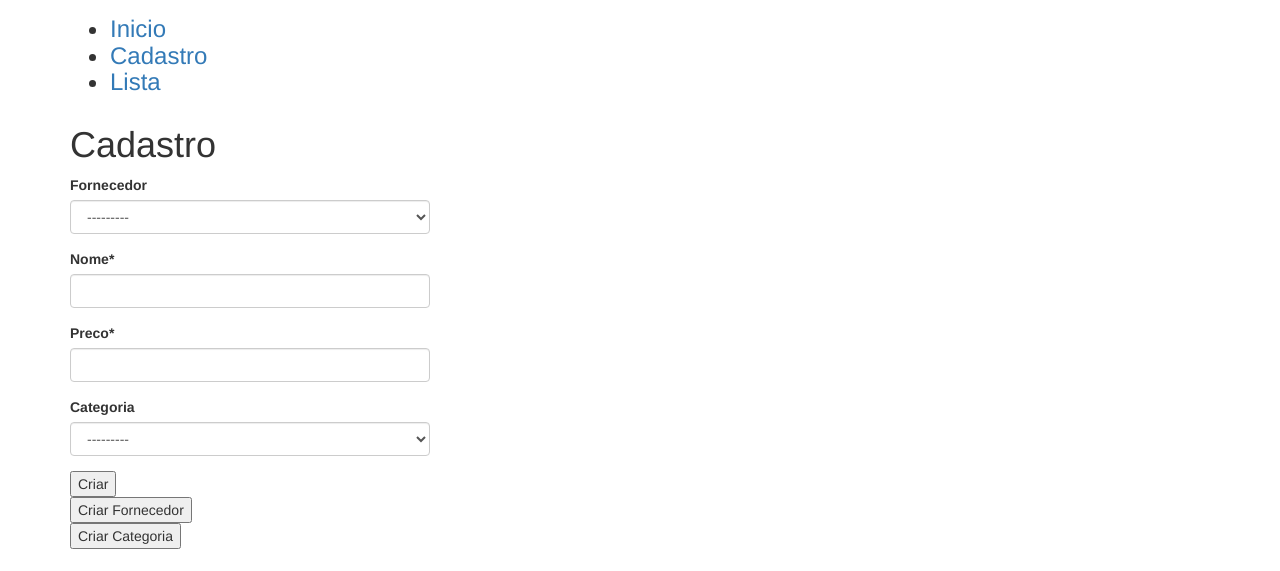
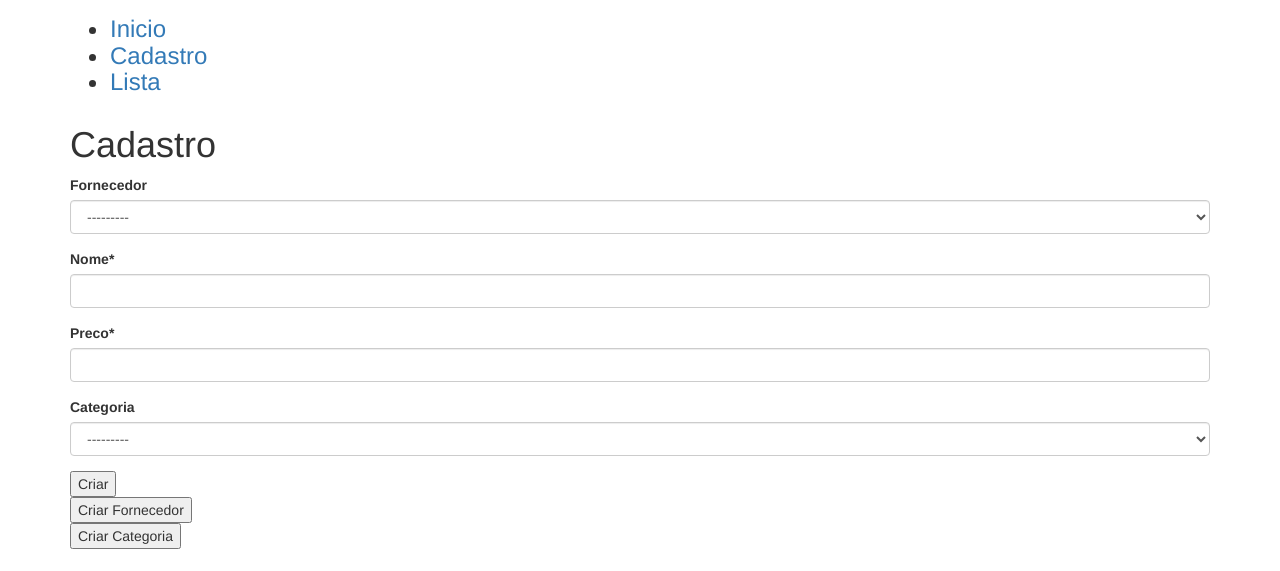
Before and after one commit to gustavoferreira86/webprodutos, a Django app: page /cadastro/ in a window 1280 px wide. Shown: the part 229-800 px from the top of the page. Run offline with Django 3.2, Linux system fonts and the light colour scheme; data comes from the database, SQL or seed files in the repository; some libraries are stand-ins or nearby versions.

Commit message:
seventh commit

```diff
--- a/produtos/templates/base.html
+++ b/produtos/templates/base.html
@@ -10,7 +10,7 @@
 
 <!-- Latest compiled and minified JavaScript -->
 <script src="https://maxcdn.bootstrapcdn.com/bootstrap/3.3.6/js/bootstrap.min.js" integrity="sha384-0mSbJDEHialfmuBBQP6A4Qrprq5OVfW37PRR3j5ELqxss1yVqOtnepnHVP9aJ7xS" crossorigin="anonymous"></script>
-<html>
+<html lang="pt_BR">
 <head>
 <div class="jumbotron text-center">
         {% block title %}
--- a/produtos/templates/cadastro.html
+++ b/produtos/templates/cadastro.html
@@ -1,10 +1,8 @@
 {% extends 'base.html' %}
 {% block content %}
 {% load crispy_forms_tags %}
-
+<meta name="viewport" content="width=device-width, initial-scale=1, maximum-scale=1, user-scalable=no">
 <div class="container">
-  <div class="row">
-    <div class="col-sm-4">
 <h1>Cadastro</h1>
         <form action="/cadastro/" method="POST">
                 {% csrf_token %}
@@ -18,5 +16,5 @@
 		<form method="get" action="/cadastroCategoria">
 			<button type="submit">Criar Categoria</button>
 		</form>
-		</div></div></div>
+</div>
 {% endblock content %}
```
